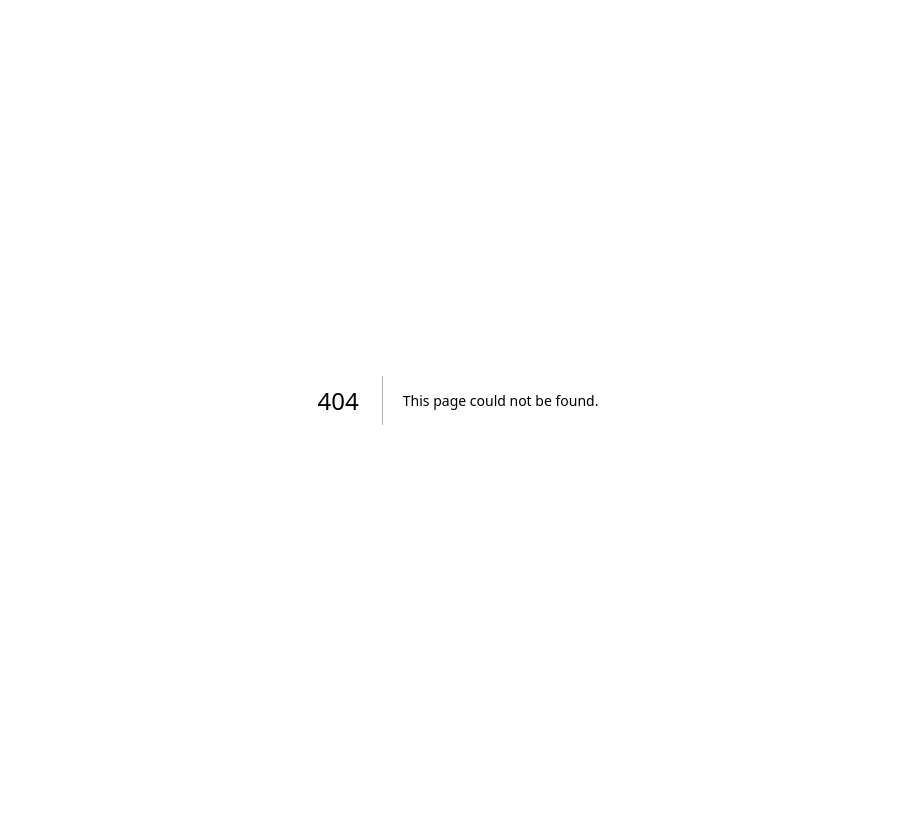
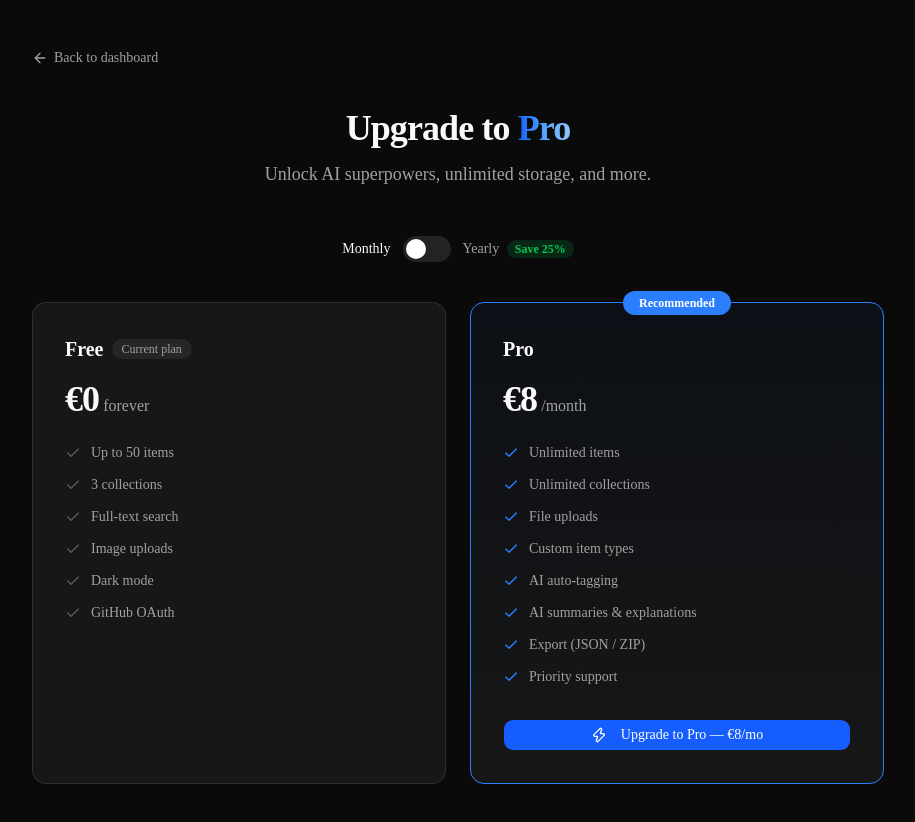
Before and after one commit to pastelnova/devstash, a Next.js app: page /upgrade in a window 1280 px wide. Before the commit this address had no page. Shown: the top 822 px of the page, without its empty margins (182-1097 px from the left). Before the commit the page ends 800 px from the top, so only its background shows below. Built offline with nearby package versions, Linux system fonts and the light colour scheme; no server answers; sample sign-in values are in the browser's storage.

Commit message:
feat: add upgrade page for pro users
- Add /upgrade route with authentication checks
- Add Upgrade button in dashboard top bar for free users
- Create UpgradeContent component with feature comparison and Stripe checkout

```diff
--- /dev/null
+++ b/src/app/upgrade/page.tsx
@@ -0,0 +1,12 @@
+import { redirect } from 'next/navigation'
+import { auth } from '@/auth'
+import { UpgradeContent } from '@/components/upgrade/UpgradeContent'
+
+export default async function UpgradePage() {
+  const session = await auth()
+  if (!session?.user?.id) redirect('/sign-in')
+
+  if (session.user.isPro) redirect('/dashboard')
+
+  return <UpgradeContent />
+}
--- a/src/components/dashboard/DashboardShell.tsx
+++ b/src/components/dashboard/DashboardShell.tsx
@@ -3,7 +3,7 @@
 import { createContext, useContext, useEffect, useState } from 'react'
 import { Button } from '@/components/ui/button'
 import Link from 'next/link'
-import { Search, Plus, FolderPlus, Menu, Star, Package } from 'lucide-react'
+import { Search, Plus, FolderPlus, Menu, Star, Package, Zap } from 'lucide-react'
 import {
   DropdownMenu,
   DropdownMenuContent,
@@ -98,6 +98,14 @@ export function DashboardShell({ children, itemTypes, sidebarCollections, search
             <Search className="h-4 w-4" />
             <span className="sr-only">Search</span>
           </Button>
+          {user && !user.isPro && (
+            <Link href="/upgrade">
+              <Button variant="ghost" size="sm" className="gap-1.5 text-muted-foreground hover:text-blue-400">
+                <Zap className="h-3.5 w-3.5" />
+                <span className="hidden sm:inline">Upgrade</span>
+              </Button>
+            </Link>
+          )}
           <Link href="/favorites">
             <Button variant="ghost" size="icon" className="h-8 w-8 text-muted-foreground hover:text-yellow-400">
               <Star className="h-4 w-4" />
--- /dev/null
+++ b/src/components/upgrade/UpgradeContent.tsx
@@ -0,0 +1,172 @@
+'use client'
+
+import { useState, useTransition } from 'react'
+import Link from 'next/link'
+import { Button } from '@/components/ui/button'
+import { ArrowLeft, Check, Zap } from 'lucide-react'
+import { toast } from 'sonner'
+
+const FREE_FEATURES = [
+  'Up to 50 items',
+  '3 collections',
+  'Full-text search',
+  'Image uploads',
+  'Dark mode',
+  'GitHub OAuth',
+]
+
+const PRO_FEATURES = [
+  'Unlimited items',
+  'Unlimited collections',
+  'File uploads',
+  'Custom item types',
+  'AI auto-tagging',
+  'AI summaries & explanations',
+  'Export (JSON / ZIP)',
+  'Priority support',
+]
+
+export function UpgradeContent() {
+  const [billingPeriod, setBillingPeriod] = useState<'monthly' | 'yearly'>('monthly')
+  const [isPending, startTransition] = useTransition()
+
+  function handleUpgrade() {
+    const priceId = billingPeriod === 'monthly'
+      ? process.env.NEXT_PUBLIC_STRIPE_PRICE_ID_MONTHLY
+      : process.env.NEXT_PUBLIC_STRIPE_PRICE_ID_YEARLY
+
+    if (!priceId) {
+      toast.error('Billing is not configured')
+      return
+    }
+
+    startTransition(async () => {
+      try {
+        const res = await fetch('/api/stripe/checkout', {
+          method: 'POST',
+          headers: { 'Content-Type': 'application/json' },
+          body: JSON.stringify({ priceId }),
+        })
+        const data = await res.json()
+        if (data.url) {
+          window.location.href = data.url
+        } else {
+          toast.error(data.error ?? 'Failed to start checkout')
+        }
+      } catch {
+        toast.error('Failed to start checkout')
+      }
+    })
+  }
+
+  return (
+    <div className="min-h-screen bg-background text-foreground">
+      <div className="mx-auto max-w-[900px] px-6 py-12">
+        {/* Back link */}
+        <Link
+          href="/dashboard"
+          className="inline-flex items-center gap-1.5 text-sm text-muted-foreground hover:text-foreground transition-colors mb-10"
+        >
+          <ArrowLeft className="h-4 w-4" />
+          Back to dashboard
+        </Link>
+
+        {/* Header */}
+        <div className="text-center mb-12">
+          <h1 className="text-3xl font-extrabold tracking-tight sm:text-4xl">
+            Upgrade to{' '}
+            <span className="bg-gradient-to-r from-blue-600 via-blue-400 to-blue-300 bg-clip-text text-transparent">
+              Pro
+            </span>
+          </h1>
+          <p className="mt-3 text-muted-foreground text-lg">
+            Unlock AI superpowers, unlimited storage, and more.
+          </p>
+        </div>
+
+        {/* Billing toggle */}
+        <div className="mb-10 flex items-center justify-center gap-3">
+          <span className={`text-sm font-medium ${billingPeriod === 'monthly' ? 'text-foreground' : 'text-muted-foreground'}`}>
+            Monthly
+          </span>
+          <button
+            onClick={() => setBillingPeriod(billingPeriod === 'monthly' ? 'yearly' : 'monthly')}
+            className={`relative h-[26px] w-12 rounded-full transition-colors ${
+              billingPeriod === 'yearly' ? 'bg-blue-500' : 'bg-white/10'
+            }`}
+            aria-label="Toggle billing period"
+          >
+            <span
+              className={`absolute top-[3px] left-[3px] h-5 w-5 rounded-full bg-white transition-transform ${
+                billingPeriod === 'yearly' ? 'translate-x-[22px]' : ''
+              }`}
+            />
+          </button>
+          <span className={`text-sm font-medium ${billingPeriod === 'yearly' ? 'text-foreground' : 'text-muted-foreground'}`}>
+            Yearly{' '}
+            <span className="ml-1 rounded-full bg-green-500/15 px-2 py-0.5 text-xs font-bold text-green-500">
+              Save 25%
+            </span>
+          </span>
+        </div>
+
+        {/* Plan cards */}
+        <div className="grid gap-6 md:grid-cols-2">
+          {/* Free — current plan */}
+          <div className="rounded-xl border border-border bg-card p-8">
+            <div className="flex items-center gap-2 mb-4">
+              <h2 className="text-xl font-bold">Free</h2>
+              <span className="rounded-full bg-muted px-2.5 py-0.5 text-xs font-medium text-muted-foreground">
+                Current plan
+              </span>
+            </div>
+            <div className="mb-6">
+              <span className="text-4xl font-extrabold tracking-tight">&euro;0</span>
+              <span className="ml-1 text-muted-foreground">forever</span>
+            </div>
+            <ul className="flex flex-col gap-3">
+              {FREE_FEATURES.map((f) => (
+                <li key={f} className="flex items-center gap-2.5 text-sm text-muted-foreground">
+                  <Check className="h-4 w-4 shrink-0 text-muted-foreground/50" />
+                  {f}
+                </li>
+              ))}
+            </ul>
+          </div>
+
+          {/* Pro */}
+          <div className="relative rounded-xl border border-blue-500 bg-gradient-to-b from-blue-500/5 to-card p-8">
+            <span className="absolute -top-3 left-1/2 -translate-x-1/2 whitespace-nowrap rounded-full bg-blue-500 px-4 py-1 text-xs font-bold text-white">
+              Recommended
+            </span>
+            <h2 className="text-xl font-bold mb-4">Pro</h2>
+            <div className="mb-6">
+              <span className="text-4xl font-extrabold tracking-tight">
+                {billingPeriod === 'yearly' ? '€6' : '€8'}
+              </span>
+              <span className="ml-1 text-muted-foreground">
+                {billingPeriod === 'yearly' ? '/mo (billed €72/yr)' : '/month'}
+              </span>
+            </div>
+            <ul className="flex flex-col gap-3 mb-8">
+              {PRO_FEATURES.map((f) => (
+                <li key={f} className="flex items-center gap-2.5 text-sm text-muted-foreground">
+                  <Check className="h-4 w-4 shrink-0 text-blue-500" />
+                  {f}
+                </li>
+              ))}
+            </ul>
+            <Button
+              onClick={handleUpgrade}
+              disabled={isPending}
+              className="w-full bg-blue-600 hover:bg-blue-700 text-white"
+            >
+              <Zap className="h-4 w-4 mr-2" />
+              {isPending ? 'Starting checkout...' : `Upgrade to Pro — €${billingPeriod === 'yearly' ? '72/yr' : '8/mo'}`}
+            </Button>
+          </div>
+        </div>
+      </div>
+    </div>
+  )
+}
```
